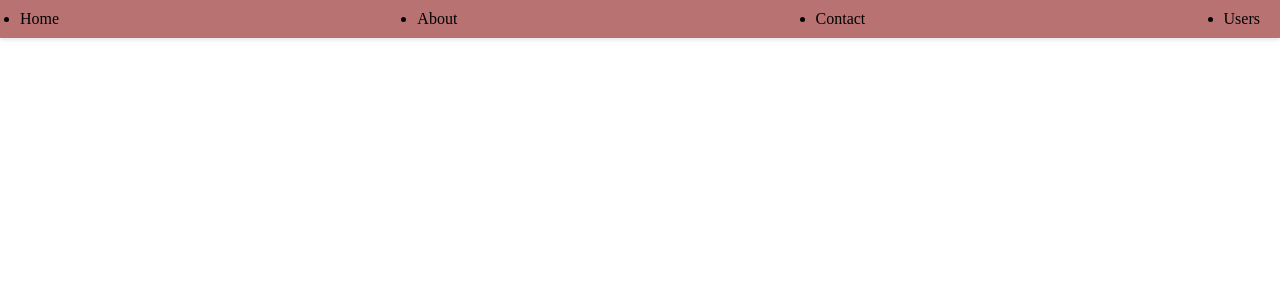
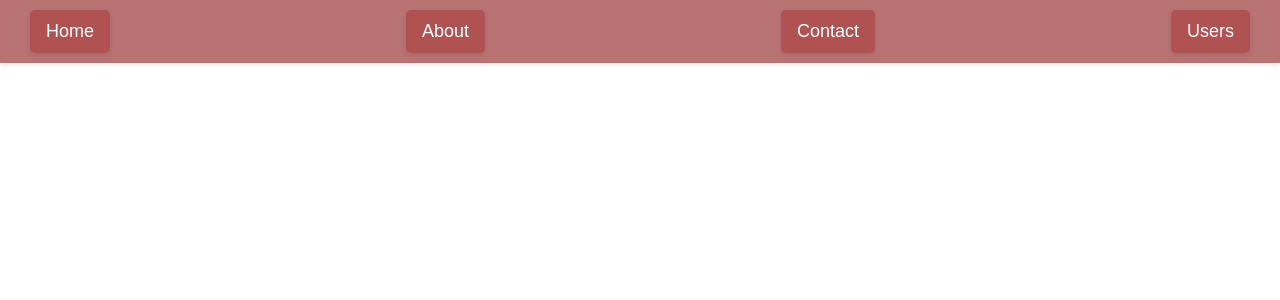
Before and after one commit to benshabbat/Angular_basic_templates, an Angular app: page / in a window 1280 px wide. Shown: the top 300 px of the page. Built offline with nearby package versions, Linux system fonts and the light colour scheme.

Commit message:
feat: implement contact and users components with basic structure and styling

```diff
--- /dev/null
+++ b/src/app/contact/contact.component.html
@@ -0,0 +1 @@
+<p>contact works!</p>
--- a/src/app/navbar/navbar.component.css
+++ b/src/app/navbar/navbar.component.css
@@ -9,6 +9,29 @@
     align-items: center;
     padding: 10px 20px;
     box-shadow: 0 2px 4px rgba(0, 0, 0, 0.1);
-    transition: background-color 0.3s ease;
+}
 
+.navbar-li{
+    list-style: none;
+    margin: 0 10px;
 }
+
+.navbar-li a{
+    color: #fff;
+    font-size: 18px;
+    padding: 10px 15px;
+    border-radius: 5px;
+    transition: background-color 0.3s ease, color 0.3s ease;
+    display: block;
+    text-align: center;
+    font-weight: 500;
+    font-family: 'Poppins', sans-serif;
+    border: 1px solid transparent;
+    box-shadow: 0 2px 4px rgba(0, 0, 0, 0.1);
+    cursor: pointer;
+    background-color: #b15252;
+}
+.navbar-li a:hover{
+    background-color: #fff;
+    color: #b87272;
+}
--- a/src/app/navbar/navbar.component.html
+++ b/src/app/navbar/navbar.component.html
@@ -1,6 +1,6 @@
 <ul class="navbar">
-    <li><a routerLink="/">Home</a></li>
-    <li><a routerLink="/about">About</a></li>
-    <li><a routerLink="/contact">Contact</a></li>
-    <li><a routerLink="/users">Users</a></li>
+    <li class="navbar-li"><a routerLink="/">Home</a></li>
+    <li class="navbar-li"><a routerLink="/about">About</a></li>
+    <li class="navbar-li"><a routerLink="/contact">Contact</a></li>
+    <li class="navbar-li"><a routerLink="/users">Users</a></li>
 </ul>
--- /dev/null
+++ b/src/app/users/users.component.html
@@ -0,0 +1 @@
+<p>users works!</p>
```
Also changed, not shown: src/app/contact/contact.component.ts (added, +11 -0 lines), src/app/users/users.component.ts (added, +11 -0 lines), src/app/contact/contact.component.css (added), src/app/users/users.component.css (added), 2 other files (tests, documents, lock files or other folders).
